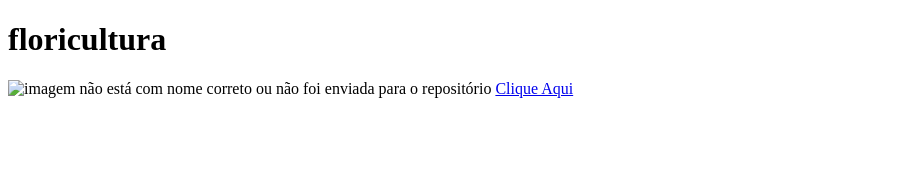
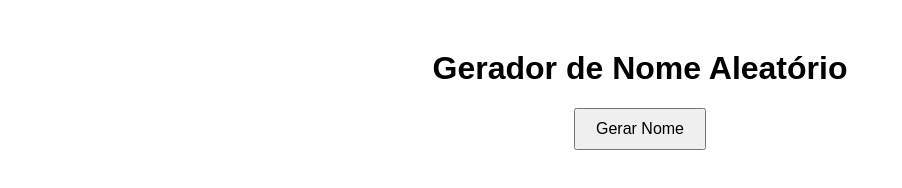
Before and after one commit to melissadenize25/melissadenize25.github.io, a plain HTML site: page index.html in a window 1280 px wide. Shown: the whole page, without its empty margins (0-902 px from the left). Drawn offline with Linux system fonts and the light colour scheme.

Commit message:
Add files via upload

```diff
--- a/index.html
+++ b/index.html
@@ -1,13 +1,38 @@
 <!DOCTYPE html>
-<html lang="en">
+<html lang="pt-BR">
 <head>
     <meta charset="UTF-8">
     <meta name="viewport" content="width=device-width, initial-scale=1.0">
-    <title>Document</title>
+    <title>Nome Aleatório</title>
+    <style>
+        body {
+            font-family: Arial, sans-serif;
+            text-align: center;
+            margin-top: 50px;
+        }
+        #nome {
+            margin-top: 20px;
+            font-size: 24px;
+            font-weight: bold;
+        }
+        button {
+            padding: 10px 20px;
+            font-size: 16px;
+            cursor: pointer;
+        }
+    </style>
 </head>
 <body>
-    <h1>floricultura</h1>
-    <img src="flores.jpg" width="600" height="400" alt="imagem não está com nome correto ou não foi enviada para o repositório">
-    <a href="https://www.google.com.br">Clique Aqui</a>
+    <h1>Gerador de Nome Aleatório</h1>
+    <button onclick="gerarNome()">Gerar Nome</button>
+    <div id="nome"></div>
+
+    <script>
+        function gerarNome() {
+            const nomes = ["Alex", "Aniele", "Carol", "Daniel", "Evandro", "Cachorro", "Gato", "Peixe", "Vinicios", "Alexandre"];
+            const nomeAleatorio = nomes[Math.floor(Math.random() * nomes.length)];
+            document.getElementById("nome").textContent = nomeAleatorio;
+        }
+    </script>
 </body>
 </html>
```
